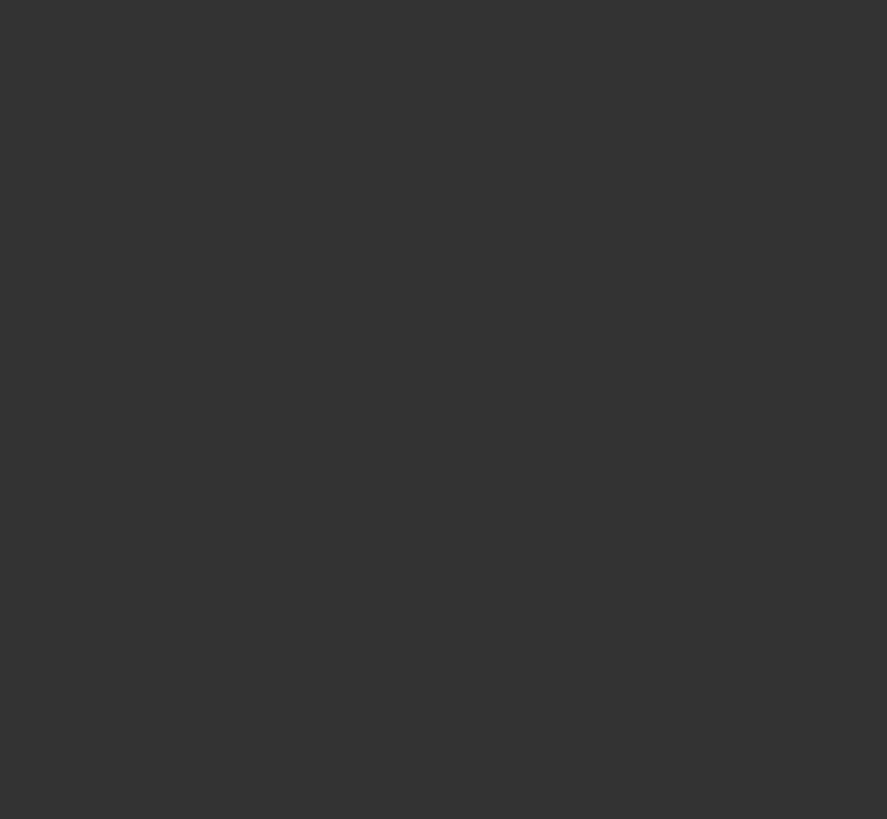
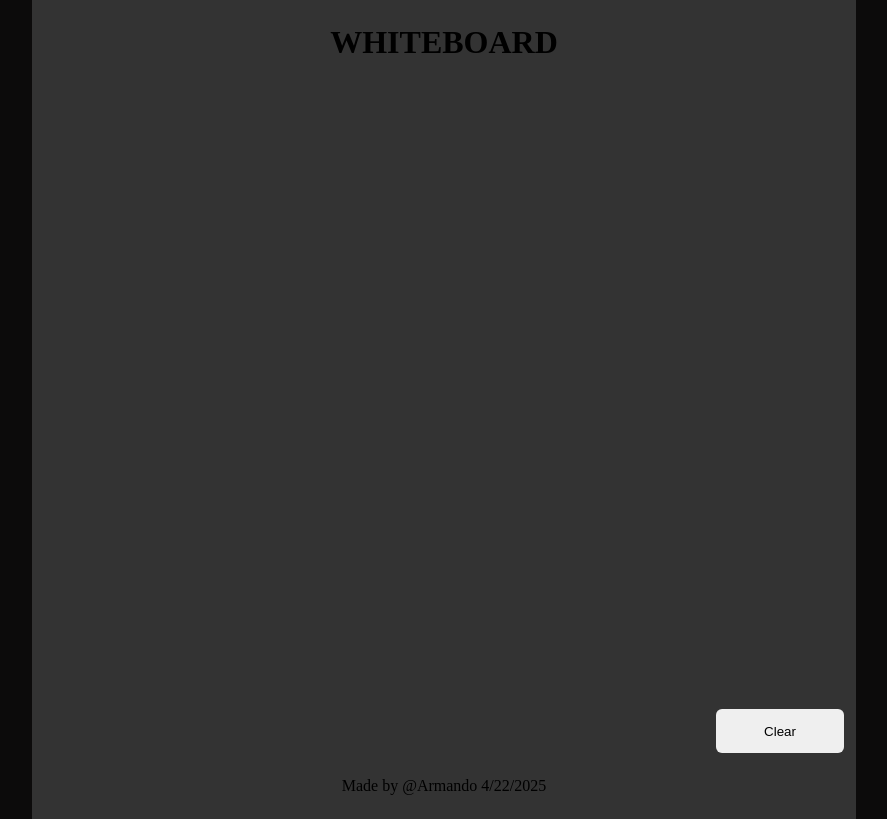
Before and after one commit to Armando284/whiteboard, a website: page public/index.html in a window 1280 px wide. Shown: the whole page, without its empty margins (196-1083 px from the left). Drawn offline with Linux system fonts and the light colour scheme.

Commit message:
feat: adds button to clear all canvas

```diff
--- a/public/app.js
+++ b/public/app.js
@@ -1,5 +1,6 @@
 const canvas = document.getElementById('pizarra');
 const ctx = canvas.getContext('2d');
+const $clearCanvas = document.querySelector('#clear-canvas');
 
 let ws;
 
@@ -169,3 +170,11 @@ function redrawCanvas() {
 
   ctx.putImageData(imageData, 0, 0);
 }
+
+$clearCanvas.onclick = (e) => {
+  e.stopPropagation()
+  e.preventDefault()
+  canvasView.fill(0)
+  scheduleSend(); // Programar envío
+  redrawCanvas()
+}
--- a/public/index.html
+++ b/public/index.html
@@ -1,13 +1,25 @@
 <!DOCTYPE html>
 <html>
   <head>
-    <title>Pizarra Low-Bandwidth</title>
+    <title>Whiteboard Low-Bandwidth</title>
     <meta name="viewport"
       content="width=device-width, initial-scale=1.0, maximum-scale=1.0, user-scalable=no">
     <link rel="stylesheet" href="style.css">
+    <script src="app.js" type="module"></script>
   </head>
   <body>
-    <canvas id="pizarra" width="800" height="600"></canvas>
-    <script src="app.js" type="module"></script>
+    <main>
+      <header>
+        <h1>Whiteboard</h1>
+      </header>
+      <canvas id="pizarra" width="800" height="600"></canvas>
+      <section class="button-group">
+        <button id="clear-canvas">Clear</button>
+      </section>
+      <footer>
+        Made by @Armando
+        <time datetime="4/22/2025">4/22/2025</time>
+      </footer>
+    </main>
   </body>
 </html>
--- a/public/style.css
+++ b/public/style.css
@@ -1,15 +1,55 @@
 * {
-  margin: none;
-  padding: none;
+  margin: 0;
+  padding: 0;
   box-sizing: border-box;
+}
+
+:root {
+  --large-space: 24px;
+  --medium-space: 12px;
+  --small-space: 6px;
 }
 
 body {
   width: 100dvw;
   min-height: 100dvh;
+  background: #0c0b0b;
+  display: flex;
+  justify-content: center;
+}
+
+main {
   background: #333;
+  padding: var(--large-space) var(--medium-space);
+  display: flex;
+  flex-direction: column;
+  justify-content: start;
+  align-items: center;
+  gap: var(--large-space);
+}
+
+h1 {
+  text-transform: uppercase;
 }
 
 canvas {
   outline: 1px solid #333;
 }
+
+.button-group {
+  width: 100%;
+  display: flex;
+  justify-content: end;
+}
+
+button {
+  min-width: 128px;
+  height: 44px;
+  border-radius: var(--small-space);
+  border: none;
+  outline: none;
+}
+
+footer {
+  margin-top: auto;
+}
```
